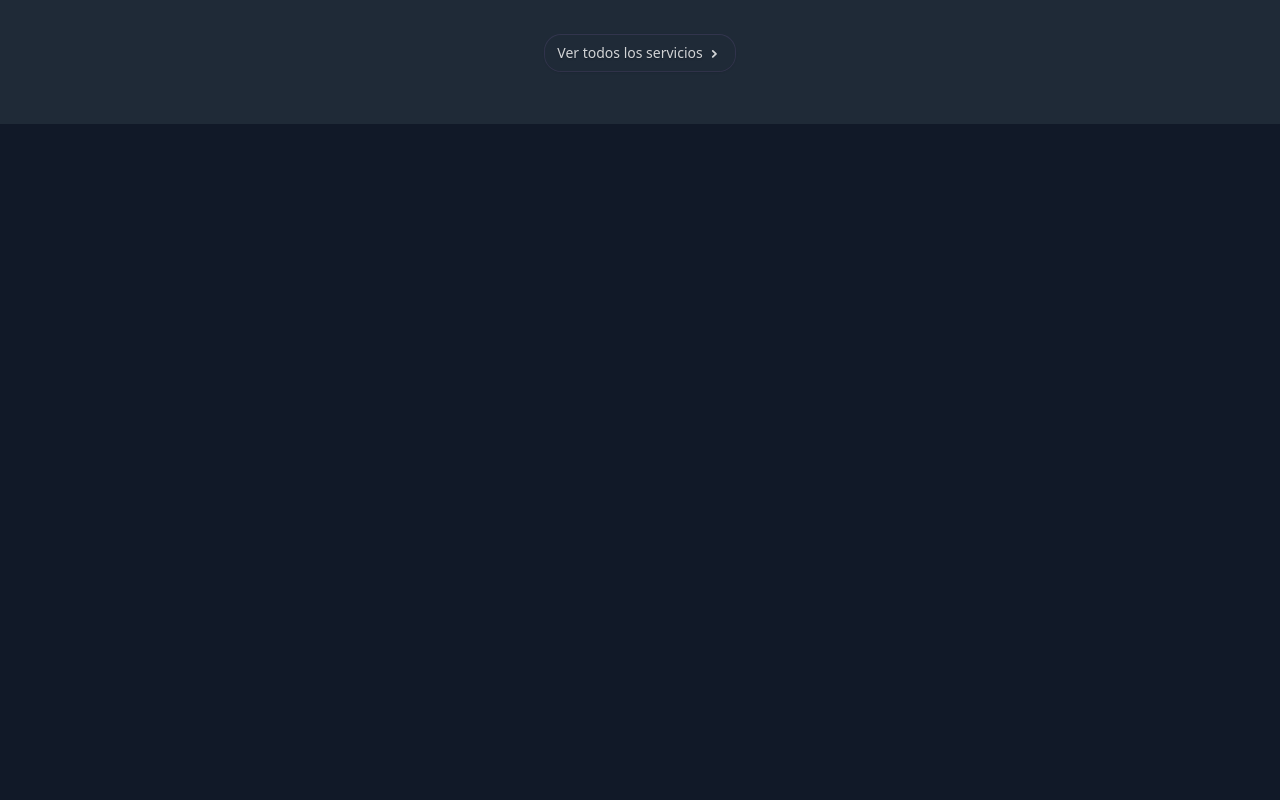
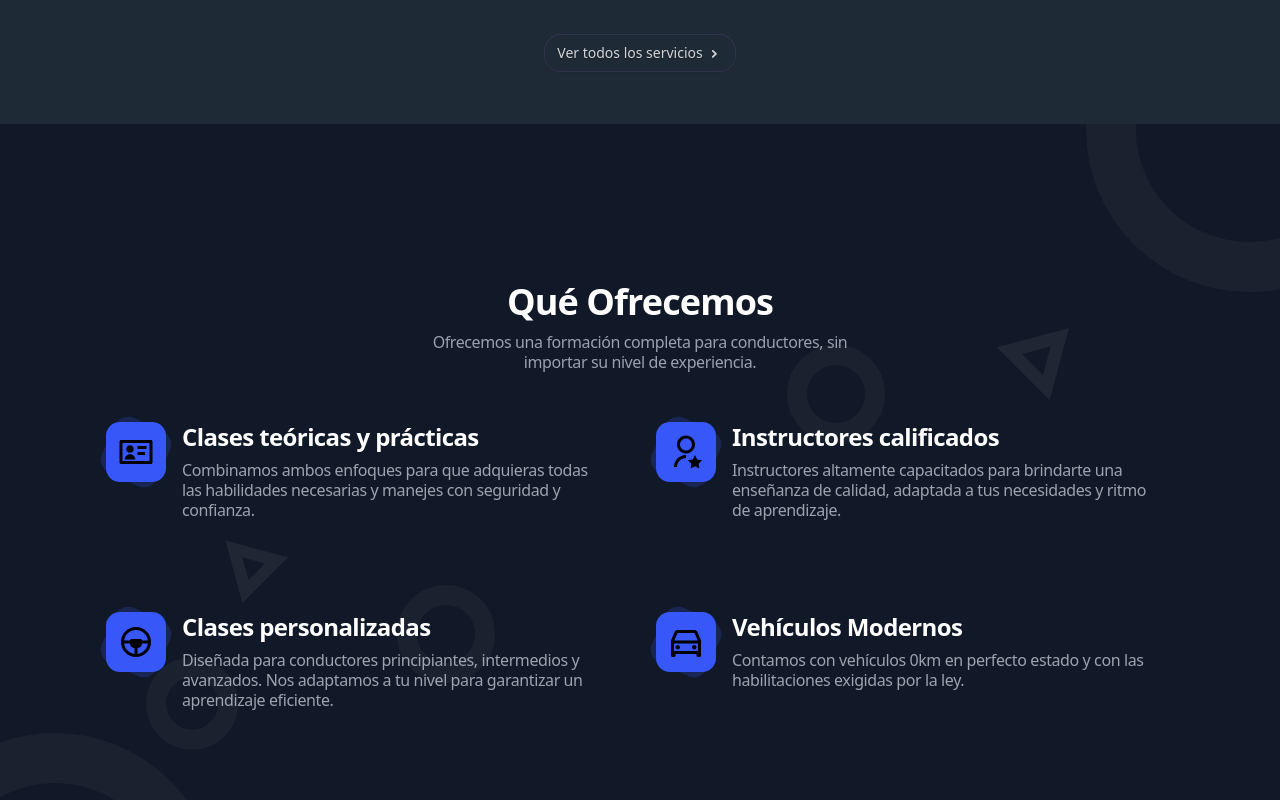
Before and after one commit to Sebastiangonlai/sglow-fortaleza, a React (Vite) app: page / in a window 1280 px wide. Shown: the part 1700-2500 px from the top of the page. Built offline with nearby package versions, Linux system fonts and the light colour scheme; no server answers.

Commit message:
develop-4.4p

```diff
--- a/src/components/common/NavBar.jsx
+++ b/src/components/common/NavBar.jsx
@@ -55,7 +55,7 @@ const Navbar = () => {
   return (
     <div className="fixed w-screen top-0 z-120 border-b border-violet-200/10 backdrop-blur dark:bg-(--color-section-3)/90 dark:border-gray-600/20
      text-gray-100 ">
-      <div className="container flex h-16 items-center justify-between">
+      <div className="px-[5%] sm:px-[5%] lg:px-[10%] flex h-16 items-center justify-between">
         {/* Logo */}
         <a href="/" onClick={(e) => { handleMenuClose(); handleSmoothScroll(e, "#inicio"); }}
           className="flex items-center px-4" aria-label="Inicio">
--- a/src/components/home/SectionElegirnosFortaleza.jsx
+++ b/src/components/home/SectionElegirnosFortaleza.jsx
@@ -44,7 +44,7 @@ const SectionElegirnosFortaleza = () => {
 
 
 	return (
-		<section className="container overflow-hidden bg-[#F9FAFB] dark:bg-[#1F2A37] pt-[60px] pb-[60px] lg:pt-[40px] lg:pb-[80px] lg:mx-[5%] lg:rounded-2xl select-none">
+		<section className="container overflow-hidden bg-[#F9FAFB] dark:bg-[#1F2A37]  lg:rounded-2xl select-none">
 			<TitleHeader
 				title="Por qué Elegirnos"
 				subtitle="Formando conductores responsables y seguros."
--- a/src/components/home/SectionHeaderFortaleza.jsx
+++ b/src/components/home/SectionHeaderFortaleza.jsx
@@ -77,7 +77,7 @@ const SectionHeaderFortaleza = () => {
     );
 
   return (
-    <section className="flex flex-col select-none items-center overflow-hidden justify-center h-screen dark:bg-[#111928]/95 pt-10">
+    <section className="flex flex-col select-none items-center overflow-hidden justify-center h-screen  pt-10">
       {/* Líneas de fondo */}
       {showBackgroundLines && (
         <BackgroundLines className="absolute select-none justify-center items-center top-0 left-0" />
--- a/src/components/home/SectionNuestrosServiciosFortaleza.jsx
+++ b/src/components/home/SectionNuestrosServiciosFortaleza.jsx
@@ -11,7 +11,7 @@ import { ScrollAnimation } from "@/components/ScrollAnimation";
 
 const SectionNuestrosServiciosFortaleza = () => {
 	return (
-		<section className="pt-12 lg:pb-[1px] dark:bg-[#1f2a37]">
+		<section className="pt-12 lg:pb-[1px]">
 			<div className="max-w-[1200px] justify-center mx-auto relative overflow-hidden bg-transparent dark:bg-transparent pt-[10px] lg:pt-[40px] pb-[40px] lg:pb-[52px] select-none">
 
 				<TitleHeader
--- a/src/components/home/SectionOfrecemosFortaleza.jsx
+++ b/src/components/home/SectionOfrecemosFortaleza.jsx
@@ -38,9 +38,9 @@ const services = [
 const SectionOfrecemosFortaleza = () => {
 	return (
 		<>
-			<section className="bg-white relative z-20 overflow-hidden dark:bg-transparent pt-[60px] lg:pt-[70px] pb-[30px] lg:pb-[30px] select-none">
+			<div className="relative z-20 overflow-hidden w-screen h-full select-none bg-(--color-section-3)">
 				<div>
-					<span className="absolute left-0 bottom-0">
+					<span className="absolute left-0 bottom-0" >
 						<svg width="495" height="470" viewBox="0 0 495 470" fill="none" xmlns="http://www.w3.org/2000/svg">
 							<circle cx="55" cy="442" r="138" stroke="white" strokeOpacity="0.04" strokeWidth="50" />
 							<circle cx="446" cy="180" r="39" stroke="white" strokeOpacity="0.04" strokeWidth="20" />
@@ -57,7 +57,7 @@ const SectionOfrecemosFortaleza = () => {
 					</span>
 				</div>
 
-				<div className="container mx-auto">
+				<section className="container mx-auto ">
 					<TitleHeader
 						title="Qué Ofrecemos"
 						subtitle="Ofrecemos una formación completa para conductores, sin importar su nivel de experiencia."
@@ -84,8 +84,8 @@ const SectionOfrecemosFortaleza = () => {
 							</div>
 						))}
 					</div>
-				</div>
-			</section>
+				</section>
+			</div>
 		</>
 	);
 };
--- a/src/pages/index.jsx
+++ b/src/pages/index.jsx
@@ -2,8 +2,8 @@
 
 import SectionHeader from '@/components/home/SectionHeaderFortaleza';
 import SectionNuestrosServicios from '@/components/home/SectionNuestrosServiciosFortaleza';
-// import SectionOfrecemos from '@/components/home/SectionOfrecemosFortaleza';
-// import SectionElegirnos from '@/components/home/SectionElegirnosFortaleza';
+import SectionOfrecemos from '@/components/home/SectionOfrecemosFortaleza';
+import SectionElegirnos from '@/components/home/SectionElegirnosFortaleza';
 // import SectionGraduados from '@/components/home/SectionGraduadosFortaleza';
 // import SectionRedes from '@/components/home/SectionRedesFortaleza';
 // import SectionContact from '@/components/home/SectionContactFortaleza';
@@ -18,31 +18,31 @@ export default function Home() {
   return (
     <>
       {/* <ScrollProgress color="bg-violet-400/60" /> */}
-      <section id="inicio" className="overflow-hidden  bg-(--color-section-3)">
+      <section id="inicio" className="overflow-hidden bg-(--color-section-3)">
         <SectionHeader />
       </section>
 
-      <section id="nuestros-servicios" className="min-h-screen bg-(--color-section-2)">
+      <section id="nuestros-servicios" className="bg-(--color-section-2)">
         <SectionNuestrosServicios />
       </section>
 
-      <section id="que-ofrecemos" className="min-h-screen bg-(--color-section-3)">
-        {/* <SectionOfrecemos /> */}
+      <section id="que-ofrecemos "className="overflow-hidden bg-(--color-section-3)">
+        <SectionOfrecemos />
       </section>
 
-      <section id="elegirnos" className="min-h-screen bg-(--color-section-3)">
-        {/* <SectionElegirnos /> */}
+      <section id="elegirnos" className="bg-(--color-section-3)">
+        <SectionElegirnos />
       </section>
 
       <section id="licencia-de-conducir" className="overflow-hidden bg-(--color-section-3)">
         {/* <SectionLicenciaDeConducir /> */}
       </section >
 
-      <section id="graduados" className="min-h-screen bg-(--color-section-3)">
+      <section id="graduados" className=" bg-(--color-section-3)">
         {/* <SectionGraduados /> */}
       </section>
 
-      <section id="testimonio" className="min-h-screen bg-(--color-section-2)">
+      <section id="testimonio" className=" bg-(--color-section-2)">
         {/* <SectionTestimonial /> */}
       </section>
 
```
